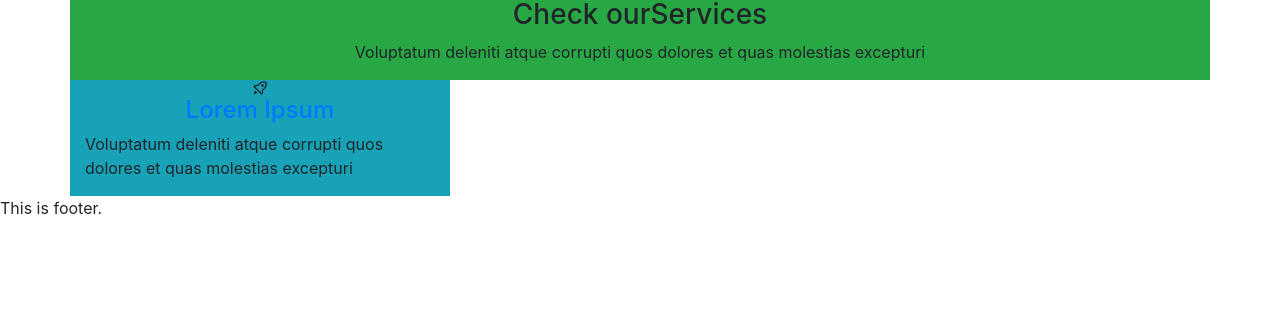
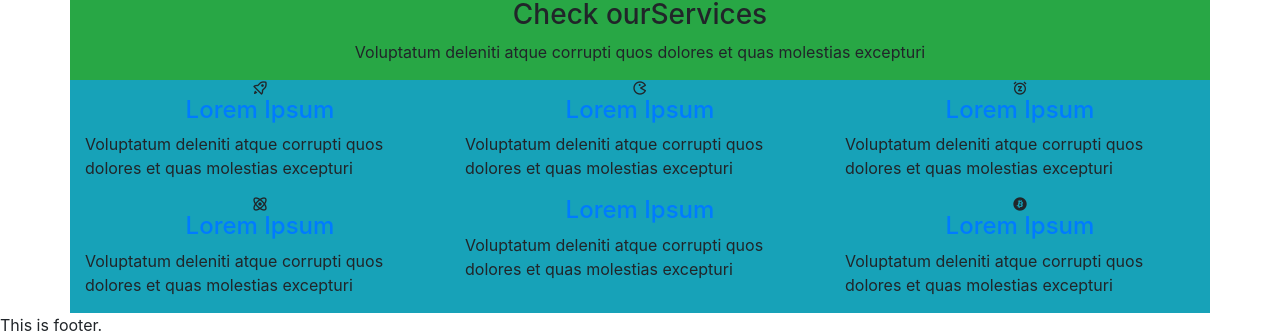
Before and after one commit to yungshun317/react-bootstrap-business-website, a React app: page / in a window 1280 px wide. Shown: the part 802-1136 px from the top of the page. Before the commit the page ends 1022 px from the top, so only its background shows below. Built offline with nearby package versions, Linux system fonts and the light colour scheme.

Commit message:
[FEAT] Use boxicons font

```diff
--- a/src/Layout.js
+++ b/src/Layout.js
@@ -73,6 +73,31 @@ export default function Layout() {
 		                        <h4 className="d-flex justify-content-center"><a href="">Lorem Ipsum</a></h4>
                                 <p className="d-flex justify-content-center">Voluptatum deleniti atque corrupti quos dolores et quas molestias excepturi</p>
 		                    </Col>
+		                    <Col lg={4} md={6} className="icon-box bg-info">
+		                        <div className="icon d-flex justify-content-center"><i className="bx bx-game"></i></div>
+		                        <h4 className="d-flex justify-content-center"><a href="">Lorem Ipsum</a></h4>
+                                <p className="d-flex justify-content-center">Voluptatum deleniti atque corrupti quos dolores et quas molestias excepturi</p>
+		                    </Col>
+		                    <Col lg={4} md={6} className="icon-box bg-info">
+		                        <div className="icon d-flex justify-content-center"><i className="bx bx-alarm-snooze"></i></div>
+		                        <h4 className="d-flex justify-content-center"><a href="">Lorem Ipsum</a></h4>
+                                <p className="d-flex justify-content-center">Voluptatum deleniti atque corrupti quos dolores et quas molestias excepturi</p>
+		                    </Col>
+		                    <Col lg={4} md={6} className="icon-box bg-info">
+		                        <div className="icon d-flex justify-content-center"><i className="bx bx-atom"></i></div>
+		                        <h4 className="d-flex justify-content-center"><a href="">Lorem Ipsum</a></h4>
+                                <p className="d-flex justify-content-center">Voluptatum deleniti atque corrupti quos dolores et quas molestias excepturi</p>
+		                    </Col>
+		                    <Col lg={4} md={6} className="icon-box bg-info">
+		                        <div className="icon d-flex justify-content-center"><i className="bx bx-chrome"></i></div>
+		                        <h4 className="d-flex justify-content-center"><a href="">Lorem Ipsum</a></h4>
+                                <p className="d-flex justify-content-center">Voluptatum deleniti atque corrupti quos dolores et quas molestias excepturi</p>
+		                    </Col>
+		                    <Col lg={4} md={6} className="icon-box bg-info">
+		                        <div className="icon d-flex justify-content-center"><i className="bx bxl-bitcoin"></i></div>
+		                        <h4 className="d-flex justify-content-center"><a href="">Lorem Ipsum</a></h4>
+                                <p className="d-flex justify-content-center">Voluptatum deleniti atque corrupti quos dolores et quas molestias excepturi</p>
+		                    </Col>
 		                </Row>
 		            </Container>
 		        </section>
```
